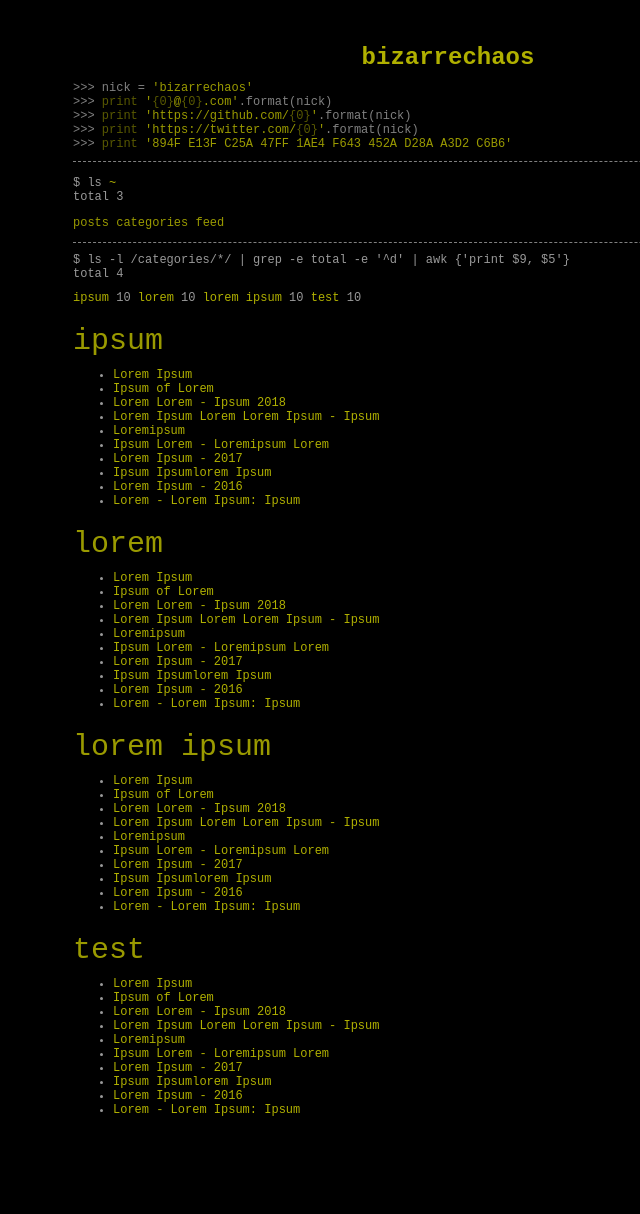
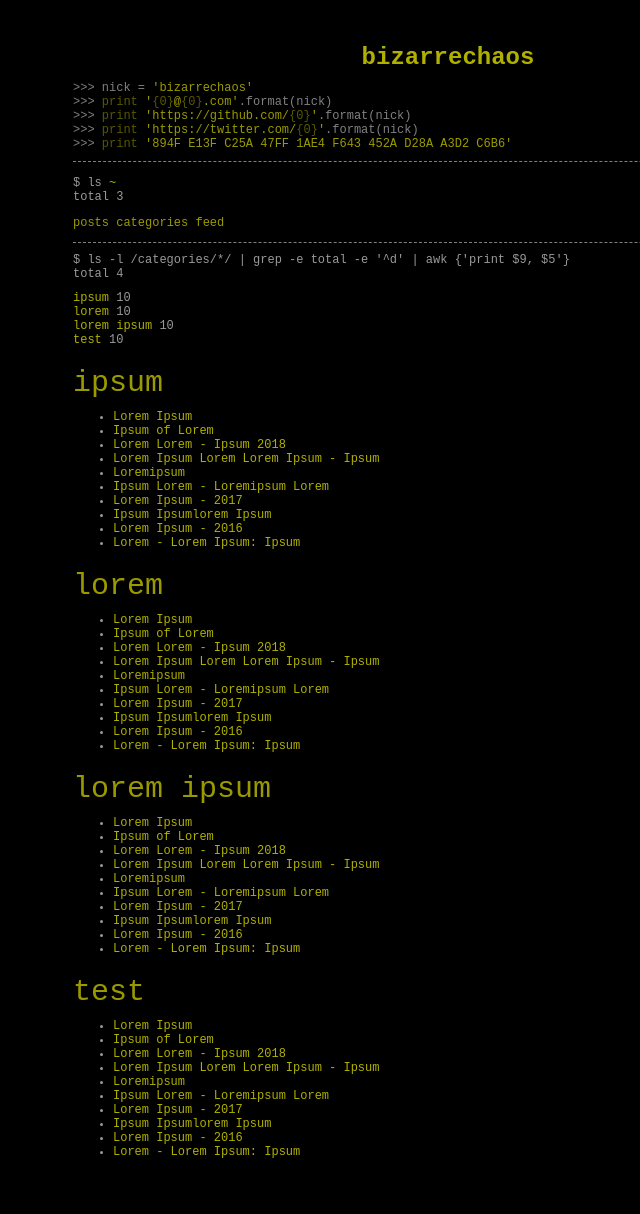
Before and after one commit to bizarrechaos/bizarrechaos.github.io, a Jekyll site: the page built from category.md, in a window 1280 px wide. Shown: the whole page, without its empty margins (192-832 px from the left). Built offline with Jekyll 4.4.1, drawn with Linux system fonts in a browser that asks for light colours; before the commit the page ends 1172 px from its top, so only the background shows below that.

Commit message:
Update category.md

```diff
--- a/category.md
+++ b/category.md
@@ -7,7 +7,7 @@ permalink: /category/
 <p>
     {% assign list = site.tags | sort %}
         {% for category in list %}
-            <a href="#{{ category[0] }}">{{ category[0] }}</a>&nbsp;{{ category[1].size }}
+            <a href="#{{ category[0] }}">{{ category[0] }}</a>&nbsp;{{ category[1].size }}<br />
         {% endfor %}
     {% assign list = nil %}
 </p>
```
